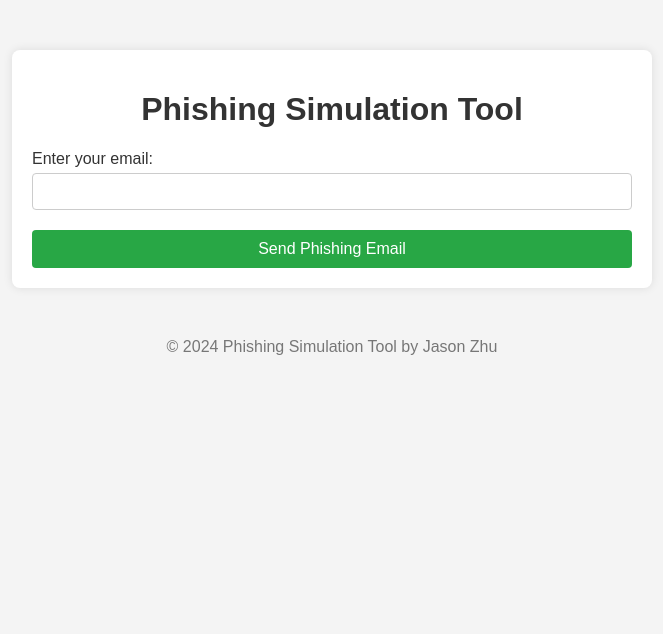
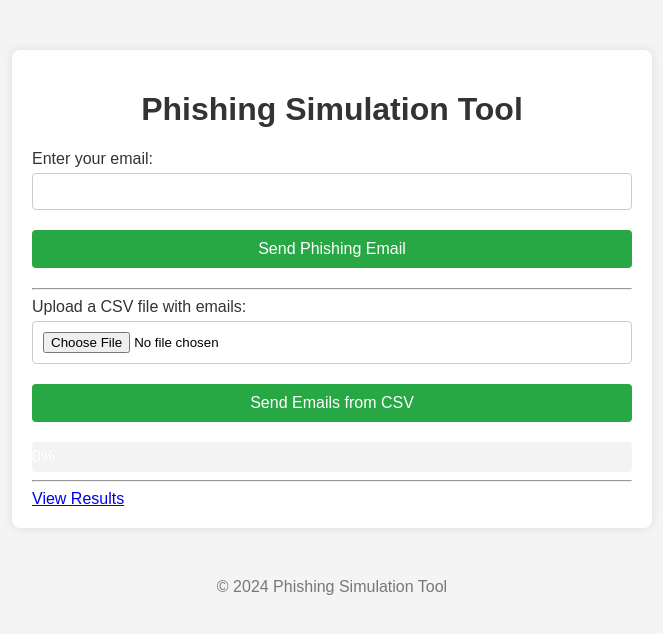
Before and after one commit to jasonmeme/Phishing-Tester, a Flask app: page / in a window 1280 px wide. Shown: the top 634 px of the page, without its empty margins (308-971 px from the left). Run offline with Flask 3, Linux system fonts and the light colour scheme; some libraries are stand-ins or nearby versions.

Commit message:
added functionality for uploading csv

```diff
--- a/api/app.py
+++ b/api/app.py
@@ -1,12 +1,13 @@
 # api/app.py
 
-from flask import Flask, request, render_template, url_for
+from flask import Flask, request, render_template, url_for, stream_with_context, Response
 import smtplib
 from email.mime.text import MIMEText
 import uuid
 import psycopg2
 import os
 import logging
+import csv
 
 app = Flask(__name__)
 
@@ -62,8 +63,8 @@ def send_phishing_email():
         msg['From'] = os.getenv('SMTP_USER')  # Use environment variable
         msg['To'] = email
 
-        smtp_server = 'smtp.gmail.com'
-        smtp_port = 587
+        smtp_server = os.getenv('SMTP_SERVER', 'smtp.gmail.com')
+        smtp_port = int(os.getenv('SMTP_PORT', 587))
         smtp_user = os.getenv('SMTP_USER')
         smtp_password = os.getenv('SMTP_PASSWORD')
 
@@ -76,6 +77,60 @@ def send_phishing_email():
     except Exception as e:
         logging.error(f"Error in send_phishing_email: {e}")
         return 'Internal Server Error', 500
+
+@app.route('/send_phishing_emails', methods=['POST'])
+def send_phishing_emails():
+    @stream_with_context
+    def generate():
+        file = request.files['csv-file']
+        if not file:
+            yield "0"
+            return
+        file_data = file.read().decode('utf-8').splitlines()
+        csv_reader = csv.reader(file_data)
+        emails = [row[0] for row in csv_reader]
+
+        total_emails = len(emails)
+        for i, email in enumerate(emails):
+            try:
+                unique_id = str(uuid.uuid4())
+                tracking_url = url_for('track_click', id=unique_id, _external=True)
+
+                # Store tracking information in the database
+                conn = get_db_connection()
+                cur = conn.cursor()
+                cur.execute('''
+                    INSERT INTO clicks (id, email, clicked) VALUES (%s, %s, %s)
+                ''', (unique_id, email, False))
+                conn.commit()
+                cur.close()
+                conn.close()
+
+                subject = 'Test Phishing Email'
+                body = f'This is a simulated phishing email. Do not click on any links.\nTracking URL: {tracking_url}'
+
+                msg = MIMEText(body)
+                msg['Subject'] = subject
+                msg['From'] = os.getenv('SMTP_USER')  # Use environment variable
+                msg['To'] = email
+
+                smtp_server = 'smtp.gmail.com'
+                smtp_port = 587
+                smtp_user = os.getenv('SMTP_USER')
+                smtp_password = os.getenv('SMTP_PASSWORD')
+
+                with smtplib.SMTP(smtp_server, smtp_port) as server:
+                    server.starttls()
+                    server.login(smtp_user, smtp_password)
+                    server.sendmail(msg['From'], [msg['To']], msg.as_string())
+
+                progress = int((i + 1) / total_emails * 100)
+                yield str(progress)
+            except Exception as e:
+                logging.error(f"Error in send_phishing_emails for {email}: {e}")
+                yield "0"
+
+    return Response(generate(), mimetype='text/plain')
 
 @app.route('/track/<id>')
 def track_click(id):
--- a/api/static/styles.css
+++ b/api/static/styles.css
@@ -20,12 +20,13 @@ h1 {
 form {
     display: flex;
     flex-direction: column;
+    margin-bottom: 20px;
 }
 label {
     margin-bottom: 5px;
     color: #333;
 }
-input[type="email"] {
+input[type="email"], input[type="file"] {
     padding: 10px;
     margin-bottom: 20px;
     border: 1px solid #ccc;
@@ -64,3 +65,19 @@ th {
 tr:nth-child(even) {
     background-color: #f9f9f9;
 }
+.progress-container {
+    width: 100%;
+    background-color: #f3f3f3;
+    border-radius: 4px;
+    overflow: hidden;
+    margin-top: 20px;
+}
+.progress-bar {
+    height: 30px;
+    width: 0;
+    background-color: #28a745;
+    text-align: center;
+    color: #fff;
+    line-height: 30px;
+    border-radius: 4px;
+}
--- a/api/templates/index.html
+++ b/api/templates/index.html
@@ -4,18 +4,62 @@
 <head>
     <title>Phishing Simulation</title>
     <link rel="stylesheet" type="text/css" href="{{ url_for('static', filename='styles.css') }}">
+    <script>
+        function updateProgressBar(percent) {
+            document.getElementById('progress-bar').style.width = percent + '%';
+            document.getElementById('progress-bar').innerText = percent + '%';
+        }
+
+        async function sendEmails(event) {
+            event.preventDefault();
+            const formData = new FormData(event.target);
+            const response = await fetch('/send_phishing_emails', {
+                method: 'POST',
+                body: formData
+            });
+
+            if (response.ok) {
+                const reader = response.body.getReader();
+                const decoder = new TextDecoder();
+                let receivedLength = 0;
+                let result = '';
+
+                while (true) {
+                    const {done, value} = await reader.read();
+                    if (done) break;
+
+                    result += decoder.decode(value);
+                    updateProgressBar(parseInt(result));
+                }
+                alert('Emails sent successfully!');
+            } else {
+                alert('Failed to send emails.');
+            }
+        }
+    </script>
 </head>
 <body>
     <div class="container">
         <h1>Phishing Simulation Tool</h1>
-        <form action="/send_phishing_email" method="post">
+        <form onsubmit="sendEmails(event)">
             <label for="email">Enter your email:</label>
             <input type="email" id="email" name="email" required>
             <button type="submit">Send Phishing Email</button>
         </form>
+        <hr>
+        <form id="upload-form" onsubmit="sendEmails(event)">
+            <label for="csv-file">Upload a CSV file with emails:</label>
+            <input type="file" id="csv-file" name="csv-file" accept=".csv" required>
+            <button type="submit">Send Emails from CSV</button>
+        </form>
+        <div class="progress-container">
+            <div id="progress-bar" class="progress-bar">0%</div>
+        </div>
+        <hr>
+        <a href="/results">View Results</a>
     </div>
     <div class="footer">
-        <p>&copy; 2024 Phishing Simulation Tool by Jason Zhu</p>
+        <p>&copy; 2024 Phishing Simulation Tool</p>
     </div>
 </body>
 </html>
```
